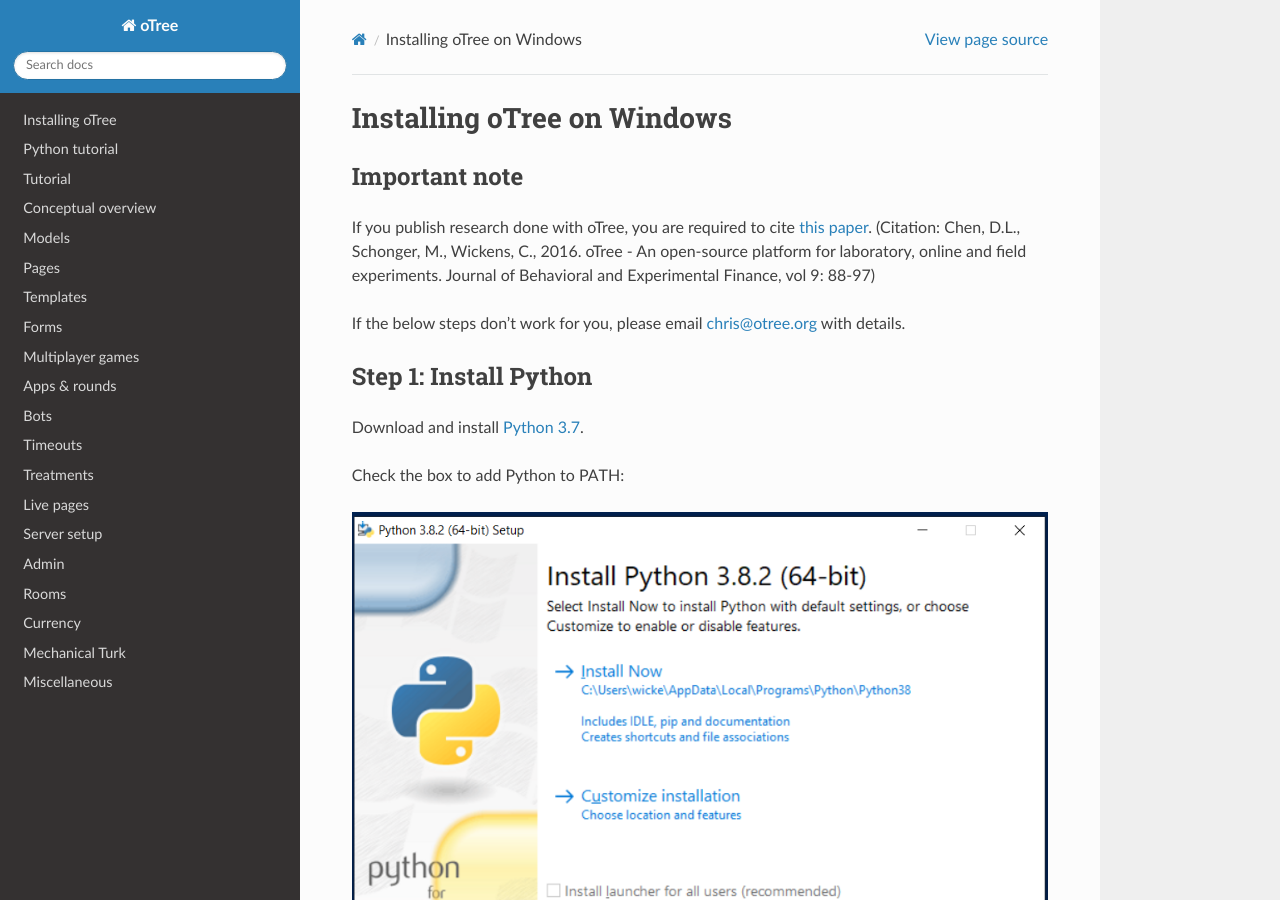
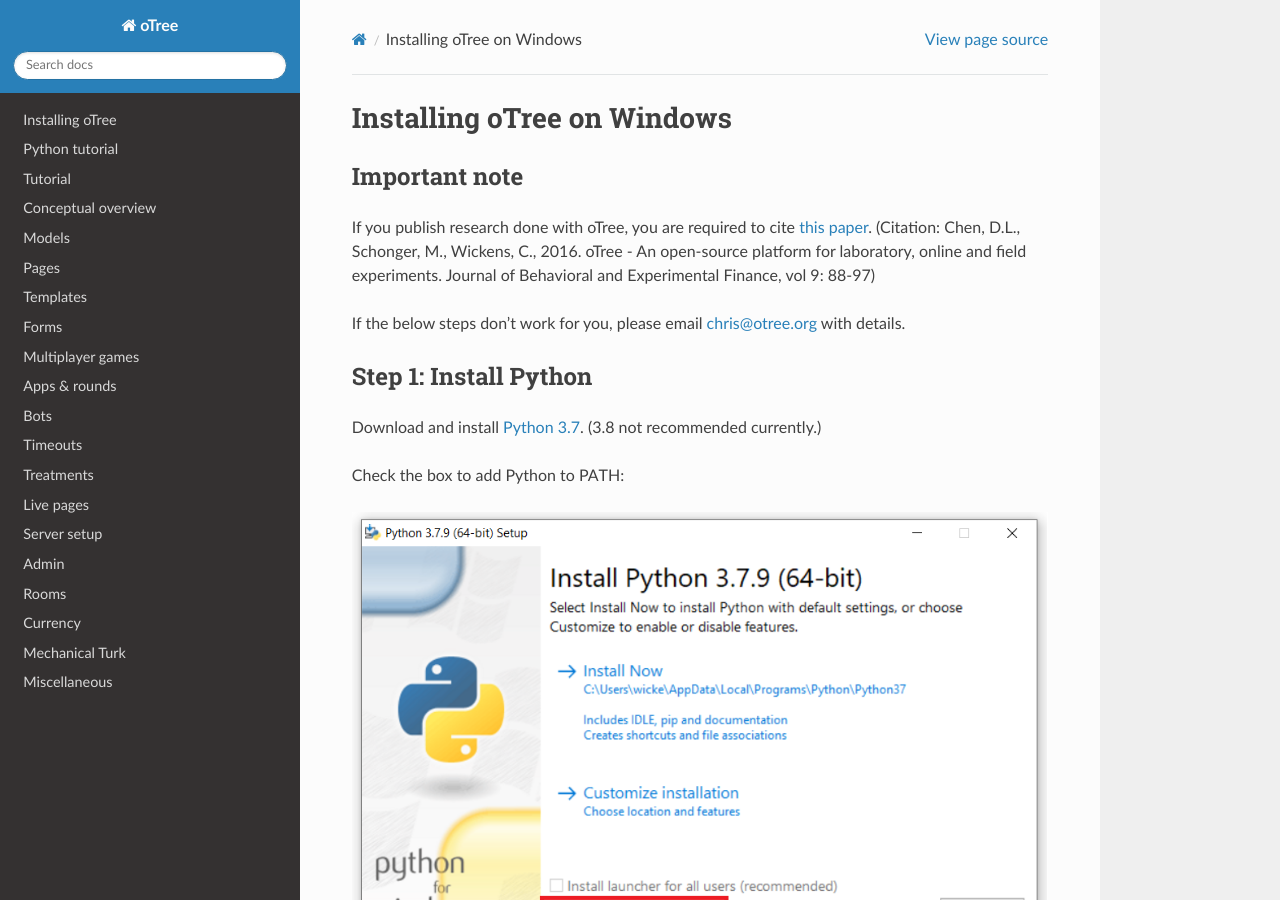
Before and after one commit to oTree-org/otree-docs, a Sphinx documentation site: the page built from source/install-windows.rst, in a window 1280 px wide and 900 px high. Built offline with Sphinx 7.4.7 and the Read the Docs theme 2.0.0, drawn with Linux system fonts in a browser that asks for light colours.

Commit message:
recommend python 3.7

```diff
--- a/source/install-windows.rst
+++ b/source/install-windows.rst
@@ -20,7 +20,8 @@
 Step 1: Install Python
 ----------------------
 
-Download and install `Python 3.7 <https://www.python.org/ftp/python/3.7.3/python-3.7.3-amd64.exe>`__.
+Download and install `Python 3.7 <https://www.python.org/ftp/python/3.7.9/python-3.7.9-amd64.exe>`__.
+(3.8 not recommended currently.)
 
 ..
     3.7 is preferred because Twisted wheel is not yet available on 3.8, meaning people need to install
@@ -29,7 +30,7 @@
 
 Check the box to add Python to PATH:
 
-.. figure:: _static/setup/py-win-installer.png
+.. figure:: _static/setup/py-win-installer-37.png
 
 Step 2: Install oTree
 ---------------------
```
Also changed, not shown: source/_static/setup/py-win-installer-37.png (added).
